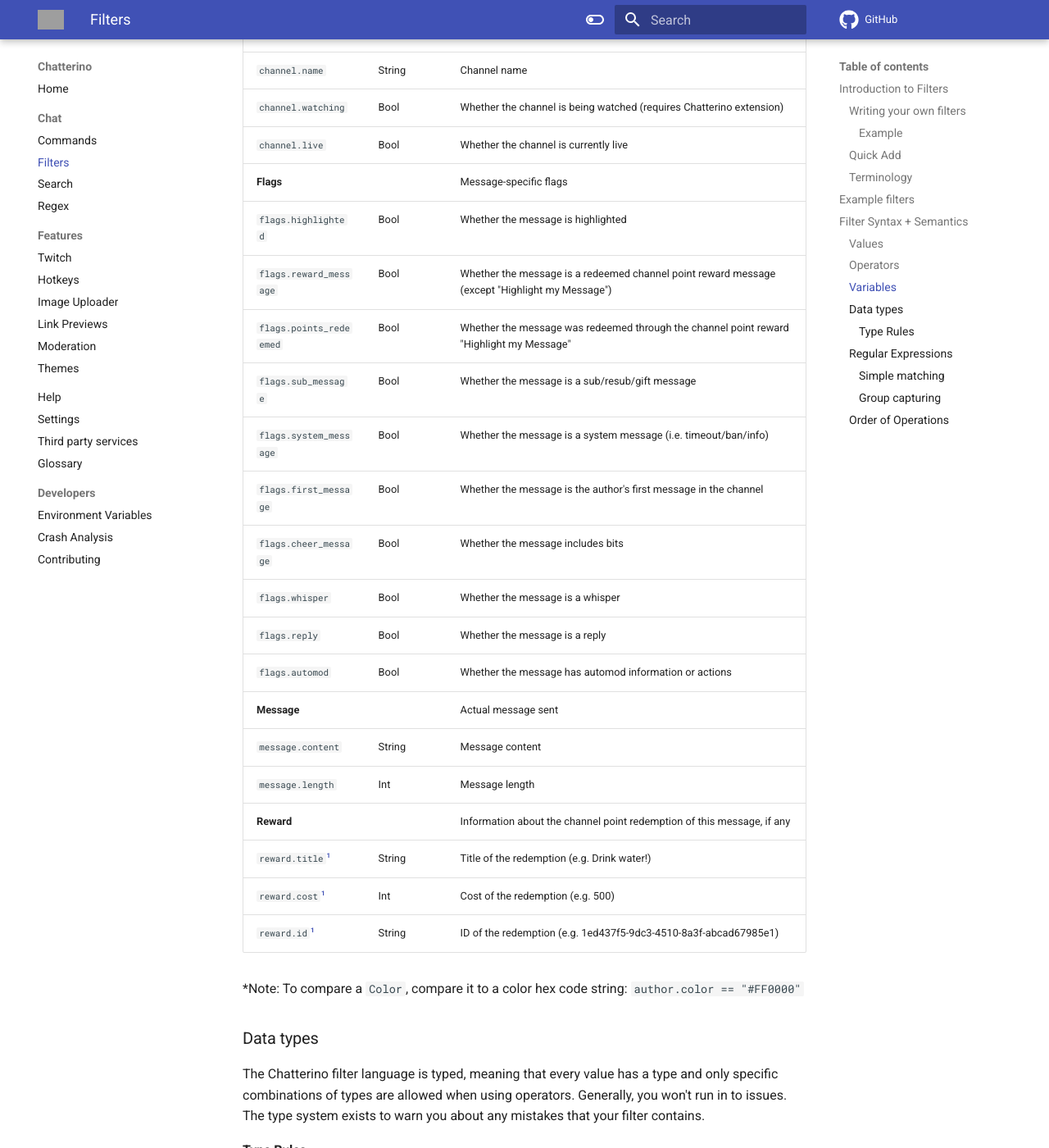
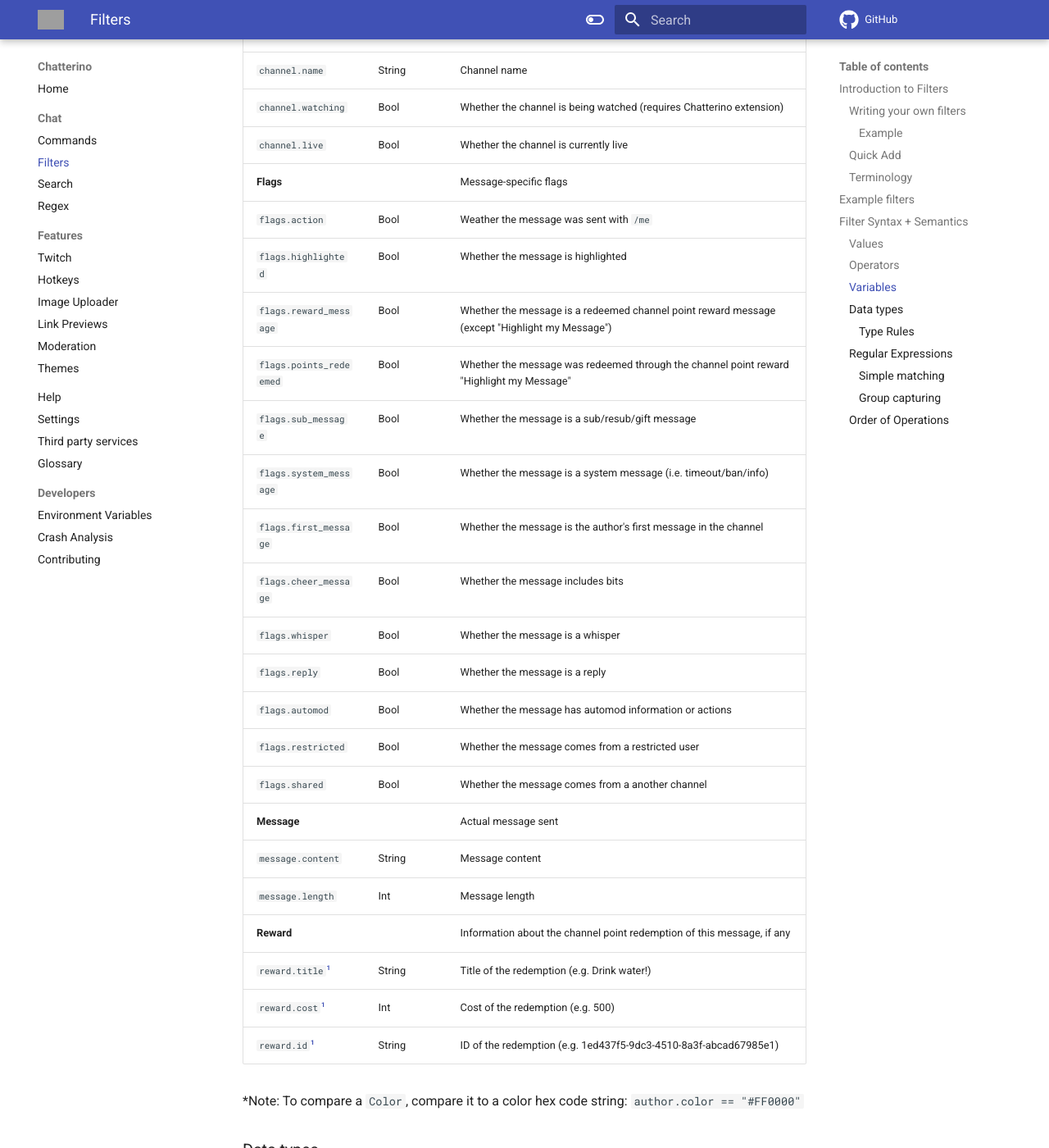
Before and after one commit to Chatterino/wiki, an MkDocs documentation site: the page built from docs/Filters.md, in a window 1280 px wide and 1400 px high, scrolled down 5435 px. Shown: the whole window at 82% size. Built offline with MkDocs 1.6.1 and Material for MkDocs 9.7.7, drawn with Linux system fonts in a browser that asks for light colours; comment, search, counter and statistics services are not loaded; grey boxes are pictures that could not be loaded.

Commit message:
Add new flags

```diff
--- a/docs/Filters.md
+++ b/docs/Filters.md
@@ -144,6 +144,7 @@ The following variables are available:
 | `channel.watching`      | Bool         | Whether the channel is being watched (requires Chatterino extension)                           |
 | `channel.live`          | Bool         | Whether the channel is currently live                                                          |
 | **Flags**               |              | Message-specific flags                                                                         |
+| `flags.action`          | Bool         | Weather the message was sent with `/me`                                                        |
 | `flags.highlighted`     | Bool         | Whether the message is highlighted                                                             |
 | `flags.reward_message`  | Bool         | Whether the message is a redeemed channel point reward message (except "Highlight my Message") |
 | `flags.points_redeemed` | Bool         | Whether the message was redeemed through the channel point reward "Highlight my Message"       |
@@ -154,6 +155,8 @@ The following variables are available:
 | `flags.whisper`         | Bool         | Whether the message is a whisper                                                               |
 | `flags.reply`           | Bool         | Whether the message is a reply                                                                 |
 | `flags.automod`         | Bool         | Whether the message has automod information or actions                                         |
+| `flags.restricted`      | Bool         | Whether the message comes from a restricted user                                               |
+| `flags.shared`          | Bool         | Whether the message comes from a another channel                                               |
 | **Message**             |              | Actual message sent                                                                            |
 | `message.content`       | String       | Message content                                                                                |
 | `message.length`        | Int          | Message length                                                                                 |
```
